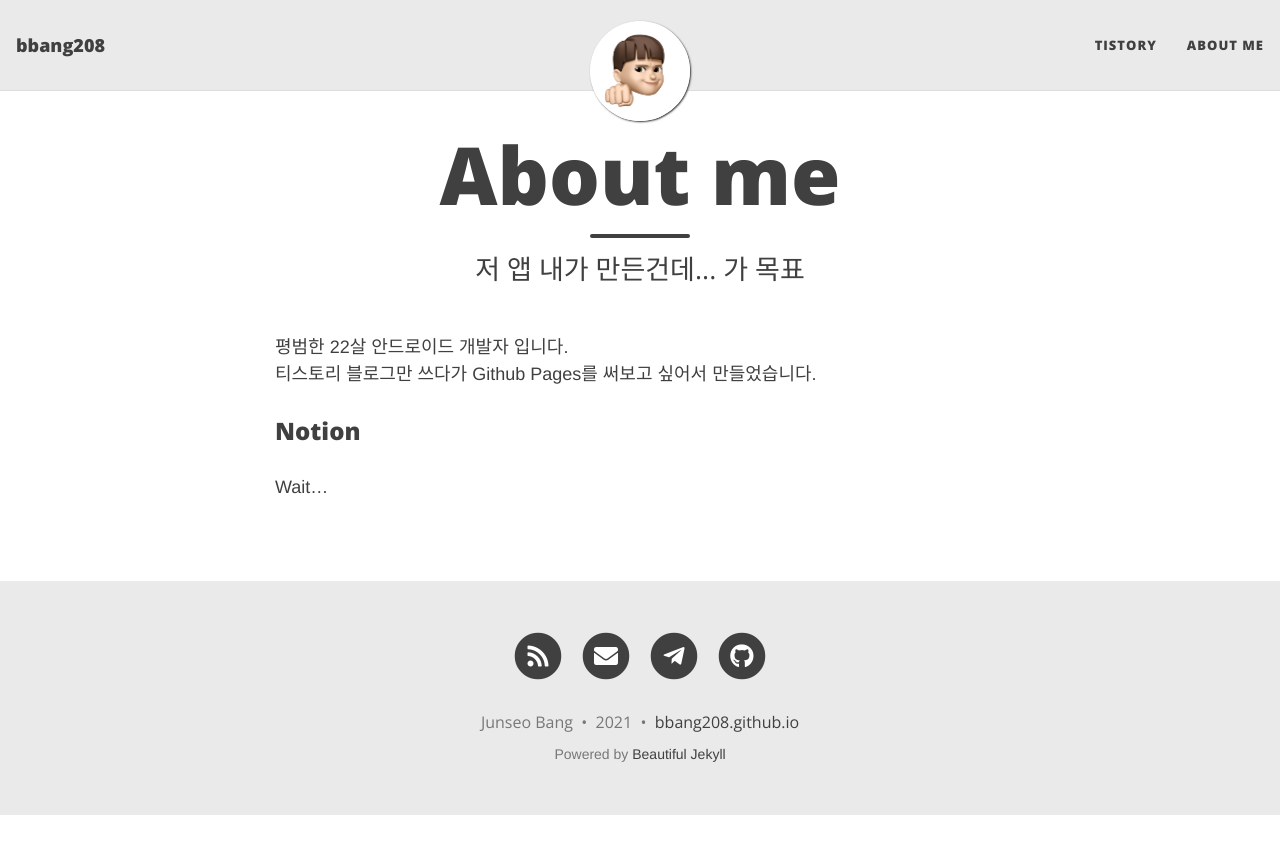
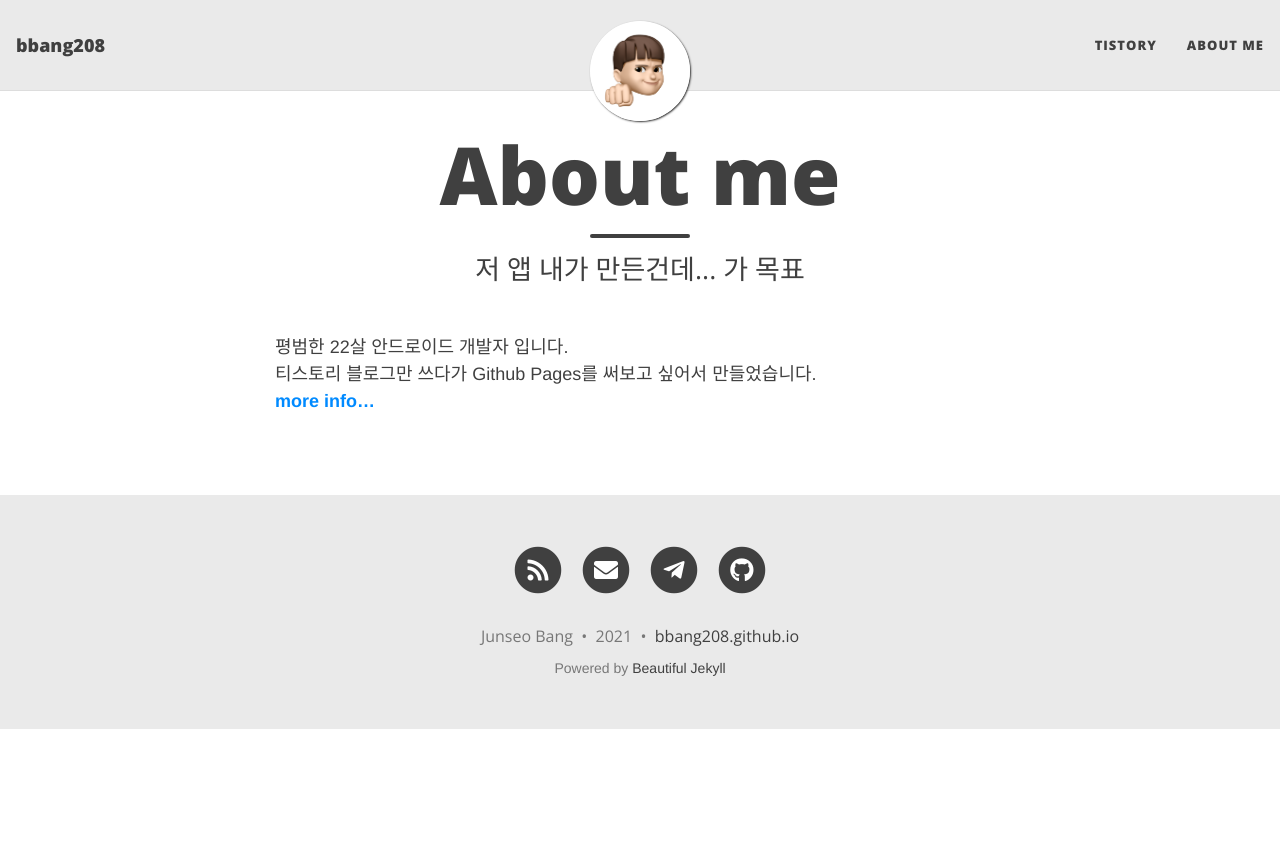
Before and after one commit to bbang208/bbang208.github.io, a Jekyll site: the page built from aboutme.md, in a window 1280 px wide. Shown: the top 854 px of the page. Built offline with Jekyll 4.4.1, drawn with Linux system fonts in a browser that asks for light colours; nearby versions of some CDN libraries.

Commit message:
Add notion link

```diff
--- a/aboutme.md
+++ b/aboutme.md
@@ -2,11 +2,10 @@
 layout: page
 title: About me
 subtitle: 저 앱 내가 만든건데... 가 목표
-tags: [test]
+tags: [aboutme]
 ---
 
 평범한 22살 안드로이드 개발자 입니다.<br>
 티스토리 블로그만 쓰다가 Github Pages를 써보고 싶어서 만들었습니다.
 <br>
-### Notion
-Wait...
+[**more info...**]("https://www.notion.so/31ed42a55f6b44caa05a16c0658f134f")
```
